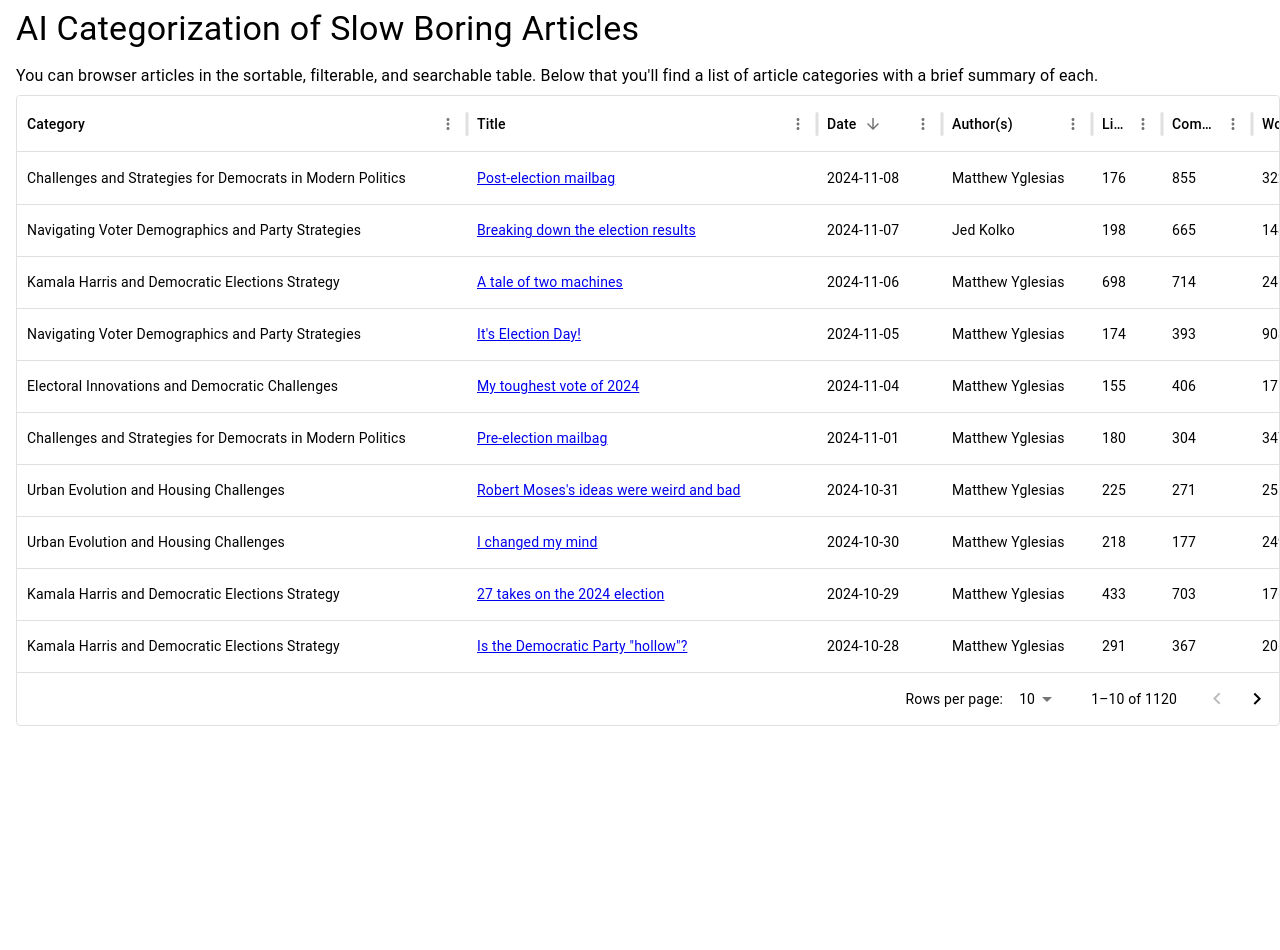
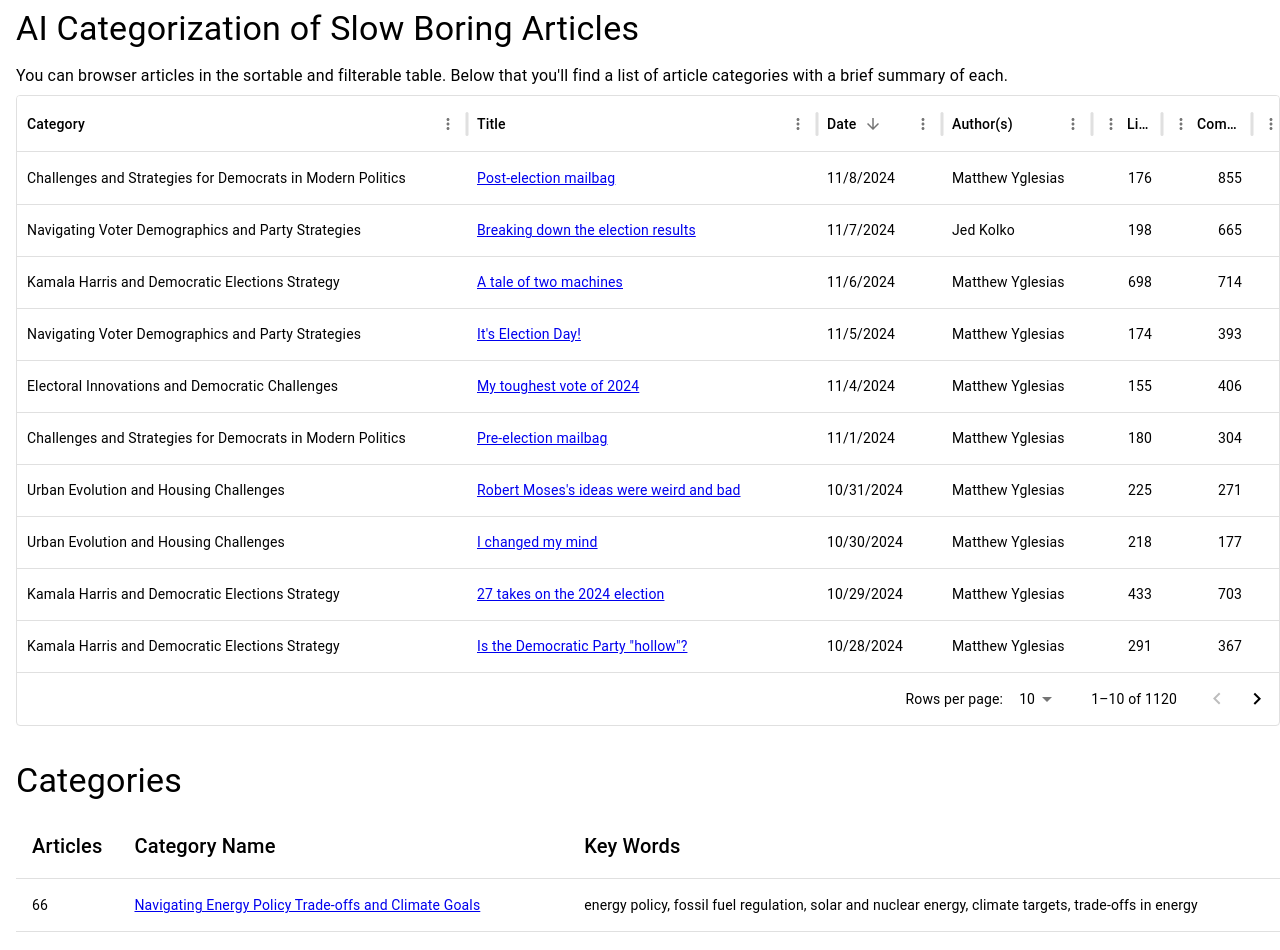
Before and after one commit to matthagy/sb_article_categories, a Next.js app in the folder sb_article_categories/: page / in a window 1280 px wide. Shown: the top 950 px of the page. Before the commit the page ends 800 px from the top, so only its background shows below. Built offline with nearby package versions, Linux system fonts and the light colour scheme.

Commit message:
Add table of categories and minor revisions

```diff
--- a/sb_article_categories/app/ArticlesTable/ArticlesTable.tsx
+++ b/sb_article_categories/app/ArticlesTable/ArticlesTable.tsx
@@ -1,26 +1,32 @@
 import React, {useMemo} from 'react';
 import {DataGrid} from "@mui/x-data-grid";
-import {articles} from "./articles";
+import {articles, categories} from "./articles";
 import {columns} from "./constants";
 import {Box, Typography} from '@mui/material';
 import type {GridColDef} from "@mui/x-data-grid/models/colDef/gridColDef";
-import {Article} from "@/app/ArticlesTable/types";
+import {Article, AugmentedArticle} from "@/app/ArticlesTable/types";
+import {CategoryCountTable} from "@/app/ArticlesTable/CategoryCountTable";
 
 
 export const ArticlesTable: React.FC = () => {
     const augmentedColumns = useMemo(() => columns.map(augmentColumn), []);
+    const augmentedArticles = useMemo(() => articles.map(augmentArticle), []);
+    const categoriesCount = useMemo(() => categories.map((category) => ({
+        ...category,
+        articles: augmentedArticles.reduce((count, article) => count + (article.category === category.name ? 1 : 0), 0)
+    })), [augmentedArticles]);
     return (
         <Box sx={{marginTop: '0.5em', marginLeft: '1em'}}>
             <Typography variant="h4" gutterBottom>
                 AI Categorization of Slow Boring Articles
             </Typography>
             <Typography variant="subtitle1" gutterBottom>
-                You can browser articles in the sortable, filterable, and searchable table.
+                You can browser articles in the sortable and filterable table.
                 Below that you&#39;ll find a list of article categories with a brief summary of each.
             </Typography>
             <DataGrid
                 columns={augmentedColumns}
-                rows={articles}
+                rows={augmentedArticles}
                 pageSizeOptions={[10, 25, 50, 100]}
                 initialState={{
                     pagination: {paginationModel: {pageSize: 10}},
@@ -39,11 +45,16 @@
                     },
                 }}
             />
+            <Typography variant="h4" gutterBottom sx={{marginTop: '1em'}}>
+                Categories
+            </Typography>
+            <CategoryCountTable categories={categoriesCount}/>
         </Box>
     )
 }
 
-const augmentTitleColumn = (colDef: GridColDef<Article>): GridColDef<Article> => {
+
+const augmentTitleColumn = (colDef: GridColDef<AugmentedArticle>): GridColDef<AugmentedArticle> => {
     return {
         ...colDef,
         renderCell: (params) => (
@@ -54,7 +65,7 @@
     }
 }
 
-const augmentColumn = (colDef: GridColDef<Article>): GridColDef<Article> => {
+const augmentColumn = (colDef: GridColDef<AugmentedArticle>): GridColDef<AugmentedArticle> => {
     switch (colDef.field) {
         case 'title':
             return augmentTitleColumn(colDef);
@@ -62,3 +73,11 @@
             return colDef;
     }
 }
+
+
+const augmentArticle = (article: Article): AugmentedArticle => {
+    return {
+        ...article,
+        date: new Date(article.date)
+    }
+}
--- /dev/null
+++ b/sb_article_categories/app/ArticlesTable/CategoryCountTable.tsx
@@ -0,0 +1,63 @@
+import React, {useMemo} from 'react';
+import {Box, Table, TableBody, TableCell, TableContainer, TableHead, TableRow, Typography} from '@mui/material';
+import {CategoryCount} from './types';
+
+
+interface CategoryTableProps {
+    categories: CategoryCount[];
+}
+
+export const CategoryCountTable: React.FC<CategoryTableProps> = ({categories}) => {
+    const sortedCategories = useMemo(() => [...categories].sort((a, b) => b.articles - a.articles),
+        [categories]);
+
+    return (
+        <Box>
+            <TableContainer sx={{marginBottom: 4}}>
+                <Table>
+                    <TableHead>
+                        <TableRow>
+                            <TableCell><Typography variant="h6">Articles</Typography></TableCell>
+                            <TableCell><Typography variant="h6">Category Name</Typography></TableCell>
+                            <TableCell><Typography variant="h6">Key Words</Typography></TableCell>
+                        </TableRow>
+                    </TableHead>
+                    <TableBody>
+                        {sortedCategories.map((categoryCount) => (
+                            <TableRow key={categoryCount.label}>
+                                <TableCell>{categoryCount.articles}</TableCell>
+                                <TableCell>
+                                    <a href={`#${categoryId(categoryCount)}`}>
+                                        {categoryCount.name}
+                                    </a>
+                                </TableCell>
+                                <TableCell>{categoryCount.key_words.join(', ')}</TableCell>
+                            </TableRow>
+                        ))}
+                    </TableBody>
+                </Table>
+            </TableContainer>
+
+            {/* Sections for each Category */}
+            {sortedCategories.map((categoryCount) => (
+                <Box key={categoryCount.label} sx={{marginBottom: 4}}>
+                    <Typography variant="h5" sx={{marginBottom: 1}} id={categoryId(categoryCount)}>
+                        {categoryCount.name}
+                    </Typography>
+                    <ul>
+                        {categoryCount.key_points.map((point, index) => (
+                            <li key={index}>
+                                <Typography variant="body1">{point}</Typography>
+                            </li>
+                        ))}
+                    </ul>
+                    <Typography variant="body1" sx={{maxWidth: '50em'}}>{categoryCount.summary}</Typography>
+                </Box>
+            ))}
+        </Box>
+    );
+};
+
+const categoryId = (category: CategoryCount): string => {
+    return category.name.toLowerCase().replace(/\s+/g, '-');
+}
--- a/sb_article_categories/app/ArticlesTable/constants.ts
+++ b/sb_article_categories/app/ArticlesTable/constants.ts
@@ -1,8 +1,8 @@
 import type {GridColDef} from "@mui/x-data-grid/models/colDef/gridColDef";
-import {Article} from "./types";
+import {AugmentedArticle} from "./types";
 
 
-export const columns: GridColDef<Article>[] = [
+export const columns: GridColDef<AugmentedArticle>[] = [
     {
         field: 'category',
         headerName: 'Category',
@@ -16,7 +16,8 @@
     {
         field: 'date',
         headerName: 'Date',
-        width: 125
+        width: 125,
+        type: 'date'
     },
     {
         field: 'authors',
@@ -26,16 +27,19 @@
     {
         field: 'likes',
         headerName: 'Likes',
-        width: 70
+        width: 70,
+        type: 'number'
     },
     {
         field: 'comment_count',
         headerName: 'Comments',
-        width: 90
+        width: 90,
+        type: 'number'
     },
     {
         field: 'word_count',
         headerName: 'Words',
-        width: 80
+        width: 80,
+        type: 'number'
     }
 ]
```
Also changed, not shown: sb_article_categories/app/ArticlesTable/types.ts (+9 -0 lines).
